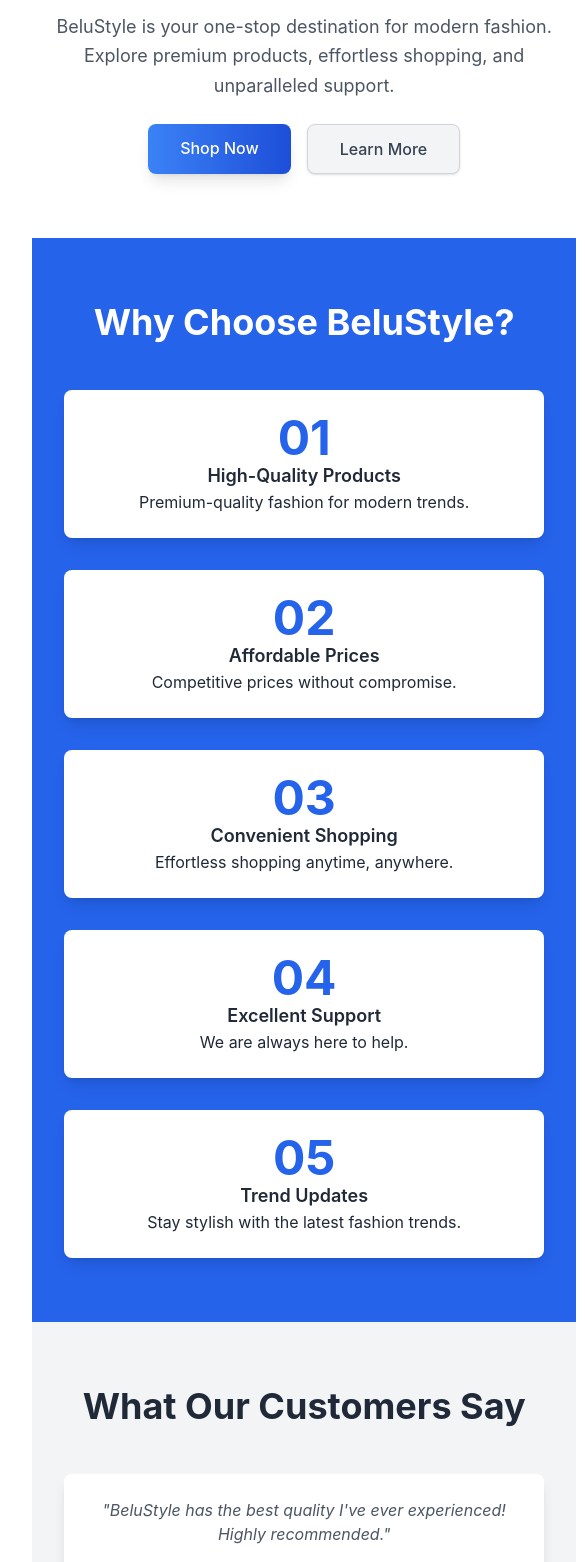
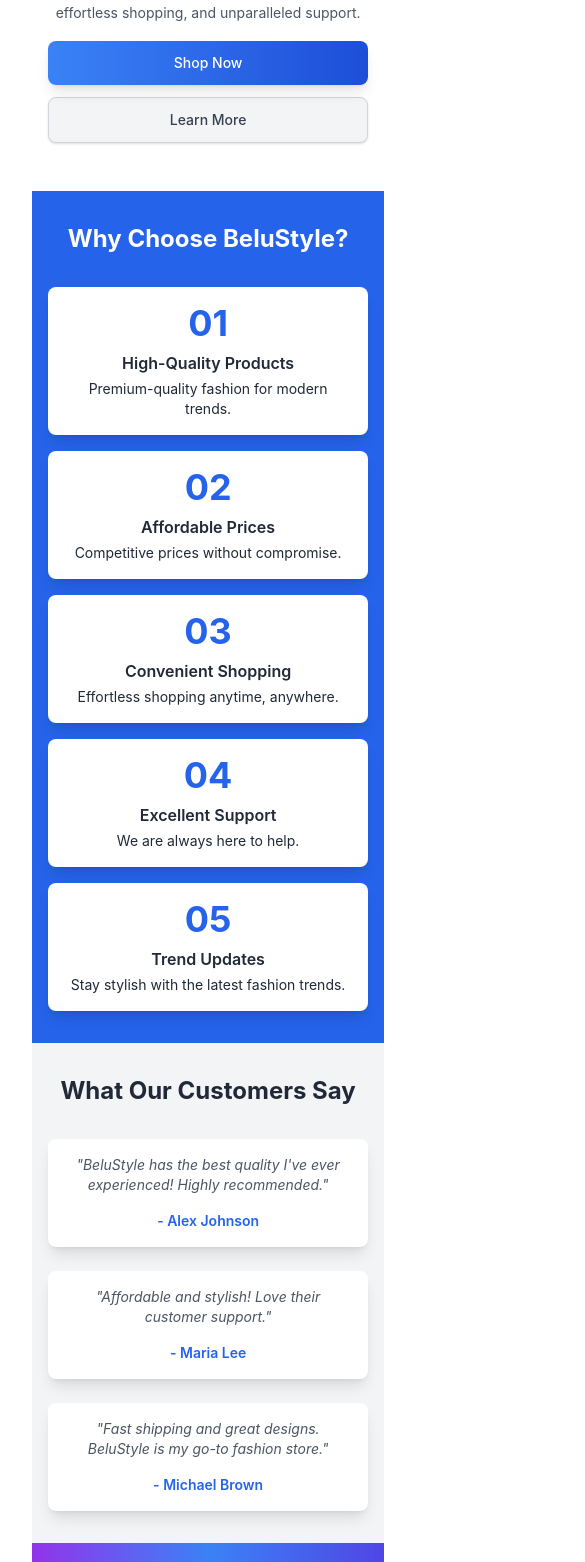
Before and after one commit to Dowdroi/MiniBeluStyle, a React (Vite) app: page / in a window 390 px wide. Shown: the part 366-1928 px from the top of the page, 585 px wide, since content can reach past the window. Built offline with nearby package versions, Linux system fonts and the light colour scheme.

Commit message:
fix for mobile ui

```diff
--- a/src/components/Features.tsx
+++ b/src/components/Features.tsx
@@ -1,50 +1,68 @@
 const FeaturesSection = () => {
   return (
-    <section className="w-full bg-blue-600 py-16 text-white">
-      <div className="max-w-screen-xl mx-auto px-8">
-        <h2 className="mb-12 text-center text-4xl font-bold">
+    <section className="w-full bg-blue-600 py-8 sm:py-12 md:py-16 text-white">
+      <div className="max-w-screen-xl mx-auto px-4 sm:px-6 lg:px-8">
+        <h2 className="mb-8 sm:mb-10 text-center text-2xl sm:text-3xl md:text-4xl font-bold">
           Why Choose BeluStyle?
         </h2>
-        <div className="grid grid-cols-1 gap-8 md:grid-cols-5">
+        <div className="grid grid-cols-1 sm:grid-cols-2 md:grid-cols-3 lg:grid-cols-5 gap-4 sm:gap-6 md:gap-8">
           {/* Feature Card 1 */}
-          <div className="transform rounded-lg bg-white dark:bg-gray-800 p-6 text-center text-gray-800 dark:text-gray-200 shadow-lg transition hover:scale-105">
-            <div className="text-5xl font-bold text-blue-600 dark:text-blue-400">
+          <div className="transform rounded-lg bg-white dark:bg-gray-800 p-4 sm:p-6 text-center text-gray-800 dark:text-gray-200 shadow-lg transition hover:scale-105">
+            <div className="text-4xl sm:text-5xl font-bold text-blue-600 dark:text-blue-400">
               01
             </div>
-            <h3 className="text-lg font-semibold">High-Quality Products</h3>
-            <p>Premium-quality fashion for modern trends.</p>
+            <h3 className="mt-2 text-base sm:text-lg font-semibold">
+              High-Quality Products
+            </h3>
+            <p className="mt-1 text-sm sm:text-base">
+              Premium-quality fashion for modern trends.
+            </p>
           </div>
           {/* Feature Card 2 */}
-          <div className="transform rounded-lg bg-white dark:bg-gray-800 p-6 text-center text-gray-800 dark:text-gray-200 shadow-lg transition hover:scale-105">
-            <div className="text-5xl font-bold text-blue-600 dark:text-blue-400">
+          <div className="transform rounded-lg bg-white dark:bg-gray-800 p-4 sm:p-6 text-center text-gray-800 dark:text-gray-200 shadow-lg transition hover:scale-105">
+            <div className="text-4xl sm:text-5xl font-bold text-blue-600 dark:text-blue-400">
               02
             </div>
-            <h3 className="text-lg font-semibold">Affordable Prices</h3>
-            <p>Competitive prices without compromise.</p>
+            <h3 className="mt-2 text-base sm:text-lg font-semibold">
+              Affordable Prices
+            </h3>
+            <p className="mt-1 text-sm sm:text-base">
+              Competitive prices without compromise.
+            </p>
           </div>
           {/* Feature Card 3 */}
-          <div className="transform rounded-lg bg-white dark:bg-gray-800 p-6 text-center text-gray-800 dark:text-gray-200 shadow-lg transition hover:scale-105">
-            <div className="text-5xl font-bold text-blue-600 dark:text-blue-400">
+          <div className="transform rounded-lg bg-white dark:bg-gray-800 p-4 sm:p-6 text-center text-gray-800 dark:text-gray-200 shadow-lg transition hover:scale-105">
+            <div className="text-4xl sm:text-5xl font-bold text-blue-600 dark:text-blue-400">
               03
             </div>
-            <h3 className="text-lg font-semibold">Convenient Shopping</h3>
-            <p>Effortless shopping anytime, anywhere.</p>
+            <h3 className="mt-2 text-base sm:text-lg font-semibold">
+              Convenient Shopping
+            </h3>
+            <p className="mt-1 text-sm sm:text-base">
+              Effortless shopping anytime, anywhere.
+            </p>
           </div>
           {/* Feature Card 4 */}
-          <div className="transform rounded-lg bg-white dark:bg-gray-800 p-6 text-center text-gray-800 dark:text-gray-200 shadow-lg transition hover:scale-105">
-            <div className="text-5xl font-bold text-blue-600 dark:text-blue-400">
+          <div className="transform rounded-lg bg-white dark:bg-gray-800 p-4 sm:p-6 text-center text-gray-800 dark:text-gray-200 shadow-lg transition hover:scale-105">
+            <div className="text-4xl sm:text-5xl font-bold text-blue-600 dark:text-blue-400">
               04
             </div>
-            <h3 className="text-lg font-semibold">Excellent Support</h3>
-            <p>We are always here to help.</p>
+            <h3 className="mt-2 text-base sm:text-lg font-semibold">
+              Excellent Support
+            </h3>
+            <p className="mt-1 text-sm sm:text-base">We are always here to help.</p>
           </div>
           {/* Feature Card 5 */}
-          <div className="transform rounded-lg bg-white dark:bg-gray-800 p-6 text-center text-gray-800 dark:text-gray-200 shadow-lg transition hover:scale-105">
-            <div className="text-5xl font-bold text-blue-600 dark:text-blue-400">
+          <div className="transform rounded-lg bg-white dark:bg-gray-800 p-4 sm:p-6 text-center text-gray-800 dark:text-gray-200 shadow-lg transition hover:scale-105">
+            <div className="text-4xl sm:text-5xl font-bold text-blue-600 dark:text-blue-400">
               05
             </div>
-            <h3 className="text-lg font-semibold">Trend Updates</h3>
-            <p>Stay stylish with the latest fashion trends.</p>
+            <h3 className="mt-2 text-base sm:text-lg font-semibold">
+              Trend Updates
+            </h3>
+            <p className="mt-1 text-sm sm:text-base">
+              Stay stylish with the latest fashion trends.
+            </p>
           </div>
         </div>
       </div>
--- a/src/components/Feedback.tsx
+++ b/src/components/Feedback.tsx
@@ -1,34 +1,37 @@
 const FeedbackSection = () => {
   return (
-    <section className="w-full bg-gray-100 dark:bg-gray-900 py-16">
-      <div className="max-w-screen-xl mx-auto px-8 text-center">
-        <h2 className="mb-12 text-4xl font-bold text-gray-800 dark:text-gray-200">
+    <section className="w-full bg-gray-100 dark:bg-gray-900 py-8 sm:py-12 md:py-16">
+      <div className="max-w-screen-xl mx-auto px-4 sm:px-6 lg:px-8 text-center">
+        <h2 className="mb-8 sm:mb-10 text-2xl sm:text-3xl md:text-4xl font-bold text-gray-800 dark:text-gray-200">
           What Our Customers Say
         </h2>
-        <div className="grid grid-cols-1 gap-8 md:grid-cols-3">
-          <div className="rounded-lg bg-white dark:bg-gray-800 p-6 shadow-lg">
-            <p className="italic text-gray-600 dark:text-gray-300">
+        <div className="grid grid-cols-1 gap-6 sm:grid-cols-2 md:grid-cols-3">
+          {/* Feedback 1 */}
+          <div className="rounded-lg bg-white dark:bg-gray-800 p-4 sm:p-6 shadow-lg">
+            <p className="italic text-sm sm:text-base text-gray-600 dark:text-gray-300">
               "BeluStyle has the best quality I've ever experienced! Highly
               recommended."
             </p>
-            <h4 className="mt-4 font-semibold text-blue-600 dark:text-blue-400">
+            <h4 className="mt-4 text-sm sm:text-base font-semibold text-blue-600 dark:text-blue-400">
               - Alex Johnson
             </h4>
           </div>
-          <div className="rounded-lg bg-white dark:bg-gray-800 p-6 shadow-lg">
-            <p className="italic text-gray-600 dark:text-gray-300">
+          {/* Feedback 2 */}
+          <div className="rounded-lg bg-white dark:bg-gray-800 p-4 sm:p-6 shadow-lg">
+            <p className="italic text-sm sm:text-base text-gray-600 dark:text-gray-300">
               "Affordable and stylish! Love their customer support."
             </p>
-            <h4 className="mt-4 font-semibold text-blue-600 dark:text-blue-400">
+            <h4 className="mt-4 text-sm sm:text-base font-semibold text-blue-600 dark:text-blue-400">
               - Maria Lee
             </h4>
           </div>
-          <div className="rounded-lg bg-white dark:bg-gray-800 p-6 shadow-lg">
-            <p className="italic text-gray-600 dark:text-gray-300">
+          {/* Feedback 3 */}
+          <div className="rounded-lg bg-white dark:bg-gray-800 p-4 sm:p-6 shadow-lg">
+            <p className="italic text-sm sm:text-base text-gray-600 dark:text-gray-300">
               "Fast shipping and great designs. BeluStyle is my go-to fashion
               store."
             </p>
-            <h4 className="mt-4 font-semibold text-blue-600 dark:text-blue-400">
+            <h4 className="mt-4 text-sm sm:text-base font-semibold text-blue-600 dark:text-blue-400">
               - Michael Brown
             </h4>
           </div>
--- a/src/components/Footer.tsx
+++ b/src/components/Footer.tsx
@@ -1,11 +1,11 @@
 const FooterSection = () => {
   return (
-    <footer className="w-full py-8 text-gray-800 dark:text-gray-300 transition duration-300">
-      <div className="max-w-screen-xl mx-auto px-8 text-center">
-        <p className="mb-4 text-gray-600 dark:text-gray-400">
+    <footer className="w-full py-6 sm:py-8 text-gray-800 dark:text-gray-300 transition duration-300">
+      <div className="max-w-screen-xl mx-auto px-4 sm:px-8 text-center">
+        <p className="mb-4 text-sm sm:text-base text-gray-600 dark:text-gray-400">
           &copy; 2024 BeluStyle. All rights reserved.
         </p>
-        <div className="flex justify-center gap-6">
+        <div className="flex flex-wrap justify-center gap-4 sm:gap-6">
           <a
             href="#"
             className="transition duration-200 text-gray-600 hover:text-blue-500 dark:text-gray-400 dark:hover:text-blue-400"
--- a/src/components/Hero.tsx
+++ b/src/components/Hero.tsx
@@ -16,23 +16,23 @@
   }, []);
 
   return (
-    <section className="w-full bg-white dark:bg-gray-900 text-gray-800 dark:text-gray-200 py-16">
+    <section className="w-full bg-white dark:bg-gray-900 text-gray-800 dark:text-gray-200 py-12 sm:py-16">
       <div className="container mx-auto flex flex-col-reverse items-center justify-between px-4 md:flex-row">
         {/* Logo bên trái */}
-        <div className="order-last flex justify-center md:order-first md:w-1/3 md:justify-end">
+        <div className="order-last flex justify-center mb-6 md:order-first md:w-1/3 md:justify-end md:mb-0">
           <img
             src="https://i.imgur.com/045SBNN.png"
             alt="BeluStyle Logo"
-            className="w-40 md:w-60 lg:w-80"
+            className="w-28 sm:w-40 md:w-60 lg:w-80"
           />
         </div>
 
         {/* Typewriting Animation */}
-        <div className="space-y-6 text-center md:w-2/3 md:text-left">
+        <div className="space-y-4 sm:space-y-6 text-center md:w-2/3 md:text-left">
           <div className="typewriter">
             <h1
               ref={typewriterRef}
-              className="text-5xl font-bold leading-snug text-gray-800 dark:text-white"
+              className="text-3xl sm:text-5xl font-bold leading-snug text-gray-800 dark:text-white"
             >
               Welcome to{" "}
               <span className="text-blue-600 dark:text-blue-400">
@@ -40,20 +40,20 @@
               </span>
             </h1>
           </div>
-          <p className="text-lg leading-relaxed text-gray-600 dark:text-gray-300">
+          <p className="text-sm sm:text-lg leading-relaxed text-gray-600 dark:text-gray-300">
             BeluStyle is your one-stop destination for modern fashion. Explore
             premium products, effortless shopping, and unparalleled support.
           </p>
-          <div className="flex justify-center space-x-4 md:justify-start">
+          <div className="flex flex-col space-y-3 sm:flex-row sm:space-x-4 sm:space-y-0 justify-center md:justify-start">
             <a
               href="#"
-              className="transform rounded-lg bg-gradient-to-r from-blue-500 to-blue-700 px-8 py-3 text-white shadow-lg transition hover:scale-105 hover:opacity-90 dark:from-blue-400 dark:to-blue-600"
+              className="transform rounded-lg bg-gradient-to-r from-blue-500 to-blue-700 px-6 py-3 text-sm sm:text-base text-white shadow-lg transition hover:scale-105 hover:opacity-90 dark:from-blue-400 dark:to-blue-600"
             >
               Shop Now
             </a>
             <a
               href="#"
-              className="rounded-lg border border-gray-300 bg-gray-100 px-8 py-3 text-gray-700 shadow transition hover:bg-gray-200 dark:border-gray-600 dark:bg-gray-800 dark:text-gray-200 dark:hover:bg-gray-700"
+              className="rounded-lg border border-gray-300 bg-gray-100 px-6 py-3 text-sm sm:text-base text-gray-700 shadow transition hover:bg-gray-200 dark:border-gray-600 dark:bg-gray-800 dark:text-gray-200 dark:hover:bg-gray-700"
             >
               Learn More
             </a>
```
Also changed, not shown: src/components/FAQ.tsx (+12 -12 lines), src/components/Navbar.tsx (+51 -3 lines), src/components/Newsletter.tsx (+10 -9 lines), src/components/Stats.tsx (+25 -15 lines).
